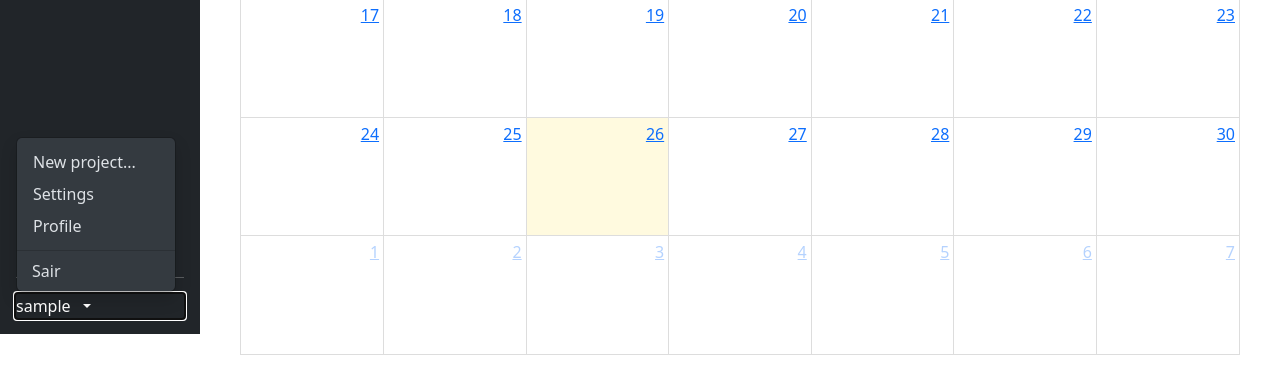
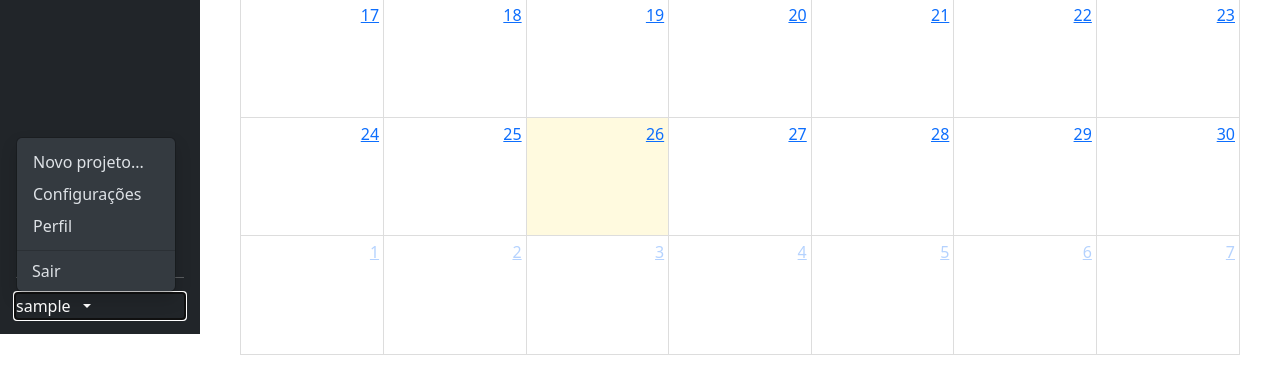
Before and after one commit to ranixx1/cei_final, a Django app: page /calendar/ in a window 1280 px wide, after a click that opens the changed part. Shown: the part 466-837 px from the top of the page. Run offline with Django 5.2, Linux system fonts and the light colour scheme; the visitor is signed in with stand-in values (Sample User, id 1); data that the repository does not hold is empty; some libraries are stand-ins or nearby versions.

Commit message:
Melhorando o código da base.html

```diff
--- a/tasks/templates/base.html
+++ b/tasks/templates/base.html
@@ -44,9 +44,9 @@
                 <span class="me-2">{{ user.username }}</span>
             </a>
             <ul class="dropdown-menu dropdown-menu-dark text-small shadow">
-                <li><a class="dropdown-item" href="#">New project...</a></li>
-                <li><a class="dropdown-item" href="#">Settings</a></li>
-                <li><a class="dropdown-item" href="#">Profile</a></li>
+                <li><a class="dropdown-item" href="#">Novo projeto...</a></li>
+                <li><a class="dropdown-item" href="#">Configurações</a></li>
+                <li><a class="dropdown-item" href="#">Perfil</a></li>
                 <li>
                     <hr class="dropdown-divider">
                 </li>
```
